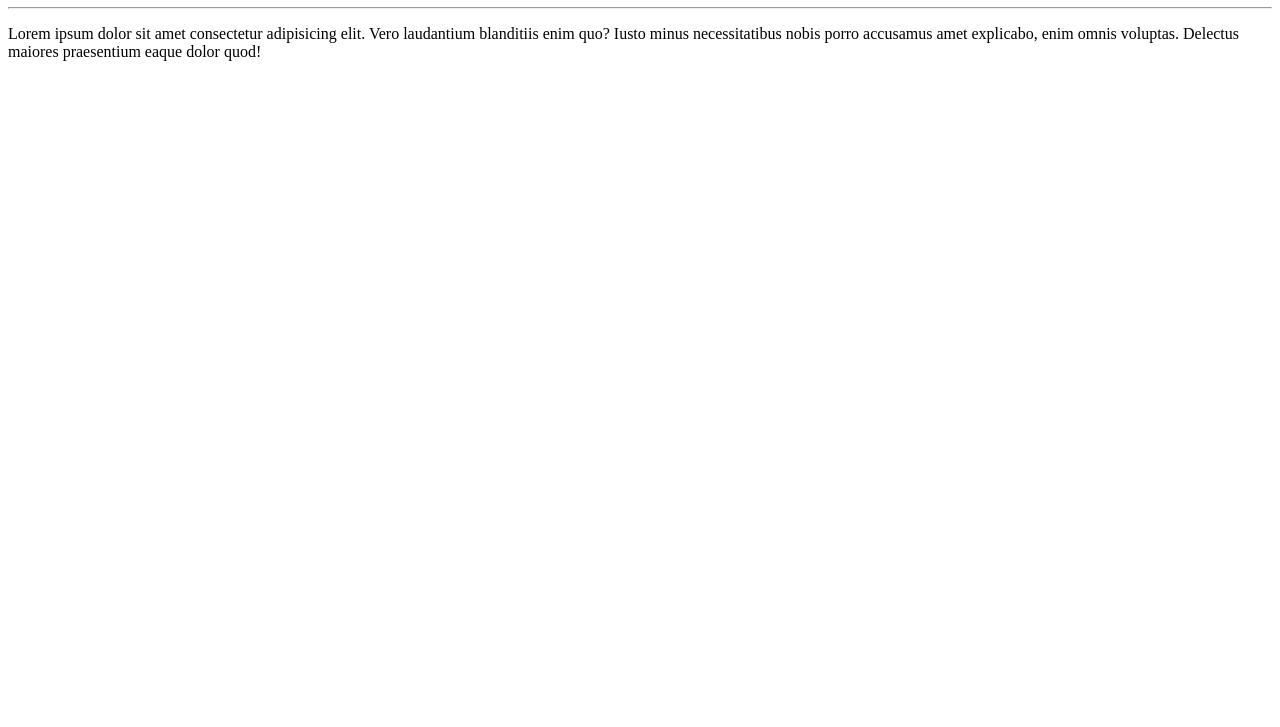
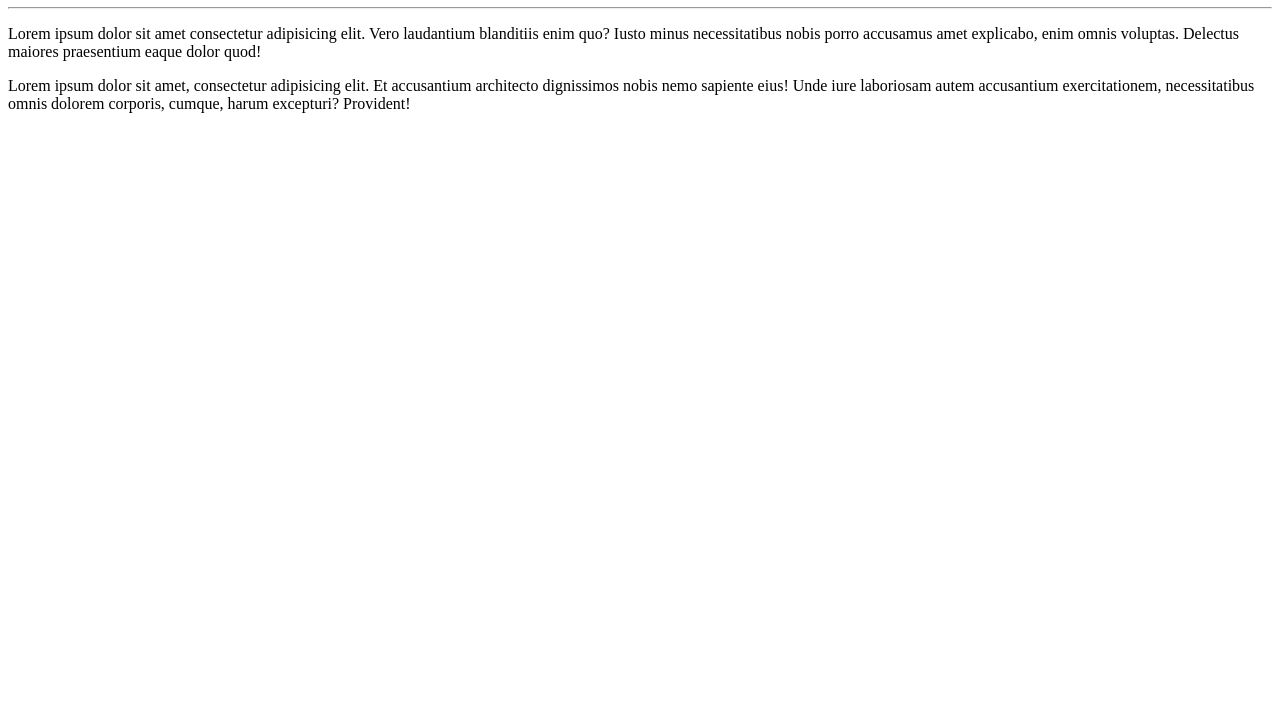
Before and after one commit to santosjunio96/Ola-mundo, a plain HTML site: page site-exemplo/index.html in a window 1280 px wide. Shown: the part 73-800 px from the top of the page. Drawn offline with Linux system fonts and the light colour scheme.

Commit message:
adicionei um parágrafo

```diff
--- a/site-exemplo/index.html
+++ b/site-exemplo/index.html
@@ -9,5 +9,6 @@
     <h1>Olá, Mundo!</h1>
     <hr>
     <p>Lorem ipsum dolor sit amet consectetur adipisicing elit. Vero laudantium blanditiis enim quo? Iusto minus necessitatibus nobis porro accusamus amet explicabo, enim omnis voluptas. Delectus maiores praesentium eaque dolor quod!</p>
+    <p>Lorem ipsum dolor sit amet, consectetur adipisicing elit. Et accusantium architecto dignissimos nobis nemo sapiente eius! Unde iure laboriosam autem accusantium exercitationem, necessitatibus omnis dolorem corporis, cumque, harum excepturi? Provident!</p>
 </body>
 </html>
```
